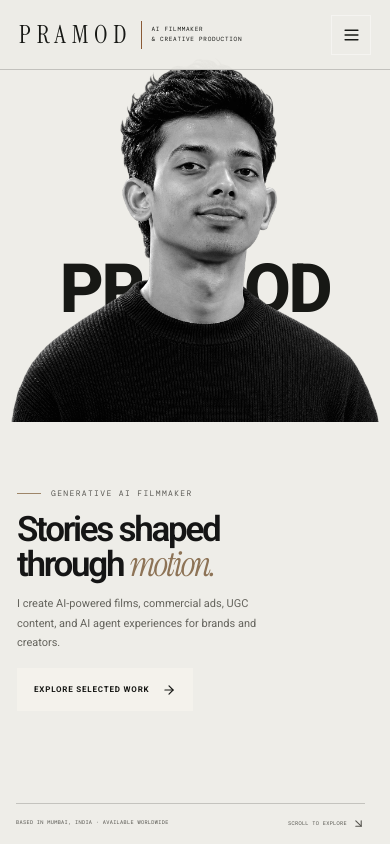
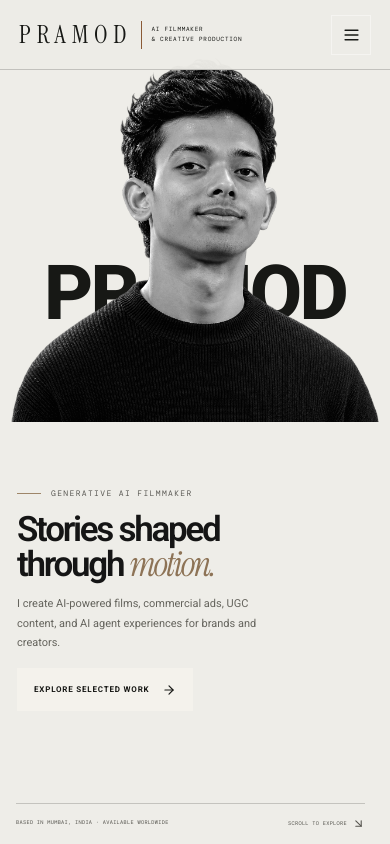
Before and after one commit to Amristine/pramod-rajpurohit, a Next.js app: page / in a window 390 px wide. Shown: the top 844 px of the page. Built offline with nearby package versions, Linux system fonts and the light colour scheme.

Commit message:
Increase hero wordmark size on mobile

```diff
--- a/app/globals.css
+++ b/app/globals.css
@@ -1321,3 +1321,16 @@ a.contact-detail:hover { color: var(--ink); }
     font-size: clamp(58px, 17.5vw, 68px) !important;
   }
 }
+
+
+/* Slightly enlarge the PRAMOD hero wordmark on mobile */
+@media (max-width: 760px) {
+  .portfolio-wordmark {
+    font-size: clamp(66px, 20vw, 120px) !important;
+  }
+}
+@media (max-width: 390px) {
+  .portfolio-wordmark {
+    font-size: clamp(64px, 19.5vw, 76px) !important;
+  }
+}
```
